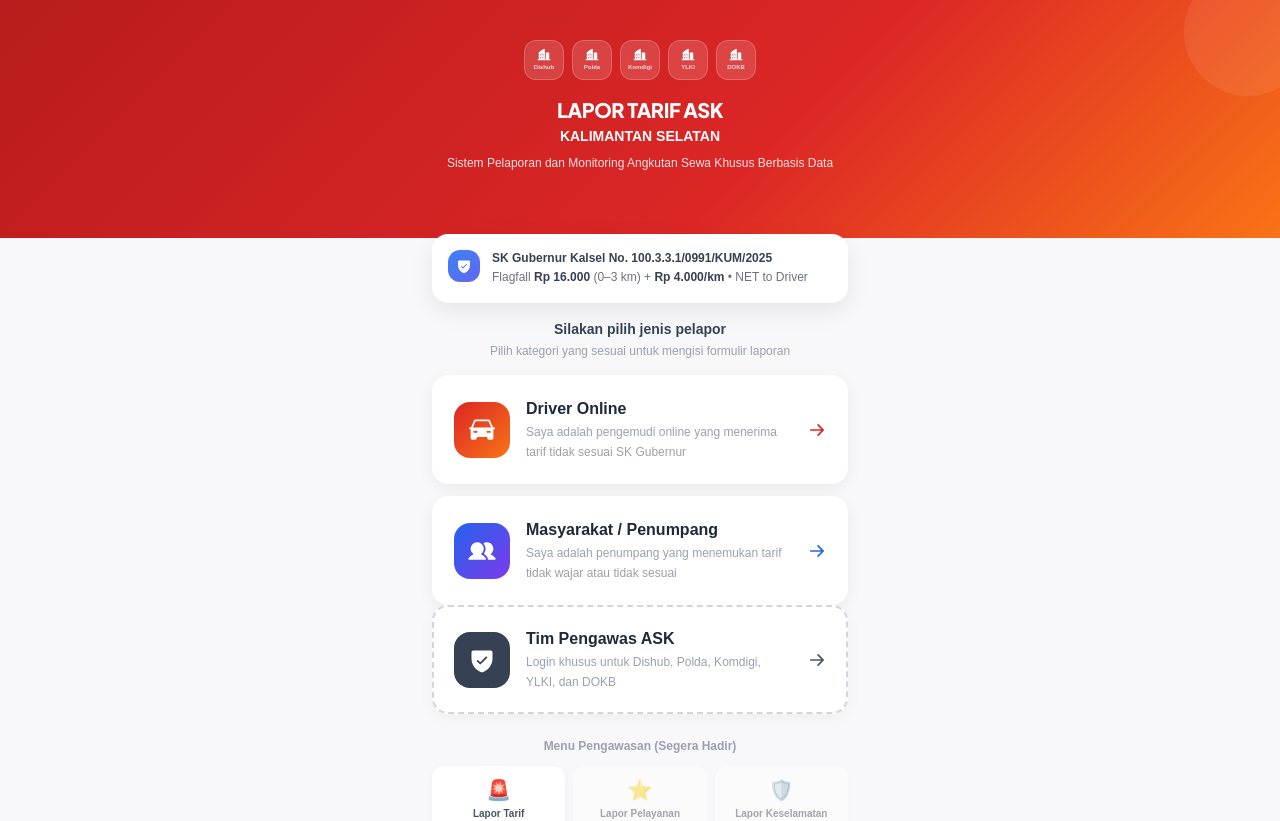
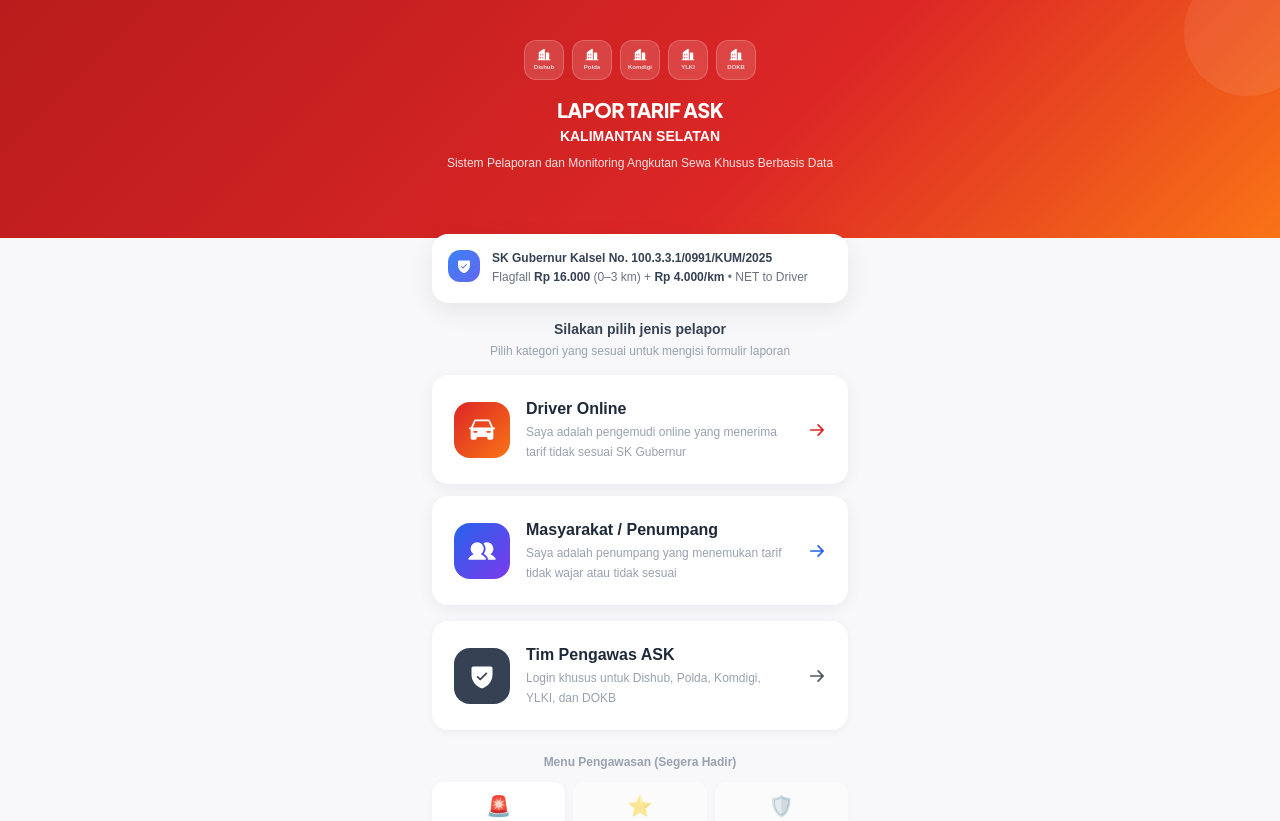
Before and after one commit to orchestratordev/lapor-tarif, a Next.js app: page / in a window 1280 px wide. Shown: the top 821 px of the page. Built offline with nearby package versions, Linux system fonts and the light colour scheme.

Commit message:
Change button label and modify styles
Updated button label and adjusted styles for the admin button.

```diff
--- a/app/page.tsx
+++ b/app/page.tsx
@@ -177,10 +177,10 @@ function LandingPage({ onSelect }: { onSelect: (type: 'driver' | 'masyarakat') =
           </button>
         </div>
 
-        {/* Admin / Tim Pengawas */}
+        {/* Tim Pengawas ASK */}
 <button onClick={() => window.location.href = '/admin'}
-  className="w-full bg-white rounded-2xl p-5 text-left transition-all active:scale-[0.98] border-2 border-dashed border-gray-300"
-  style={{ boxShadow: '0 4px 16px rgba(0,0,0,0.04)' }}
+  className="w-full bg-white rounded-2xl p-5 text-left transition-all active:scale-[0.98] border-2 border-transparent mt-4"
+  style={{ boxShadow: '0 2px 8px rgba(0,0,0,0.05)' }}
 >
   <div className="flex items-center gap-4">
     <div className="w-14 h-14 rounded-2xl flex items-center justify-center flex-shrink-0 bg-gray-700">
```
